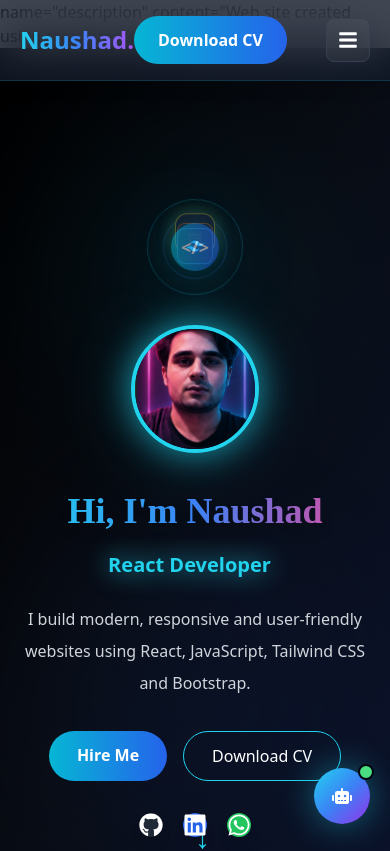
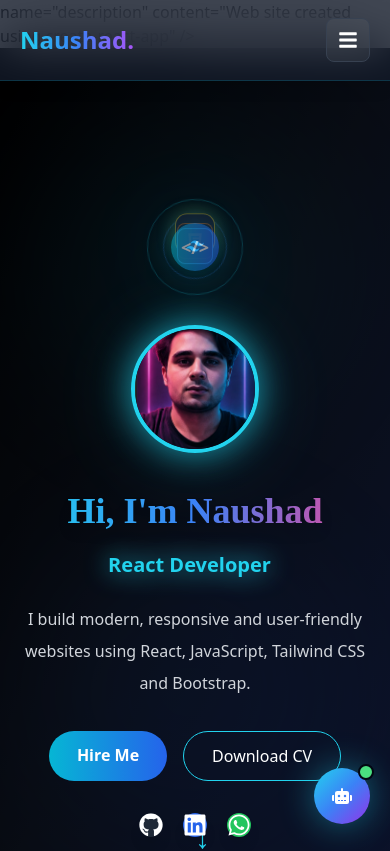
Before and after one commit to TheNaushadbangash/naushad-portfolio, a React (Create React App) app: page / in a window 390 px wide. Shown: the top 851 px of the page. Built offline with nearby package versions, Linux system fonts and the light colour scheme.

Commit message:
Connect Todo project GitHub link

```diff
--- a/src/components/Navbar.jsx
+++ b/src/components/Navbar.jsx
@@ -106,7 +106,8 @@ function Navbar() {
             href="/Naushad-Khan-CV.pdf"
             download="Naushad-Khan-CV.pdf"
             className="
-    inline-flex
+  hidden
+  md:inline-flex
   items-center
   gap-2
   px-6
@@ -176,7 +177,7 @@ function Navbar() {
               href="/Naushad-Khan-CV.pdf"
               download="Naushad-Khan-CV.pdf"
               onClick={closeMenu}
-              className="flex items-center justify-center gap-2 mt-3 px-4 py-3 rounded-xl bg-gradient-to-r from-cyan-500 to-blue-600 font-semibold hover:scale-[1.02] transition-all duration-300"
+              className="w-full flex items-center justify-center gap-2 mt-3 px-4 py-3 rounded-xl bg-gradient-to-r from-cyan-500 to-blue-600 text-white font-semibold hover:scale-[1.02] transition-all duration-300"
             >
               <FaDownload />
               Download CV
```
Lines whose indentation alone changed are shown as unchanged.
